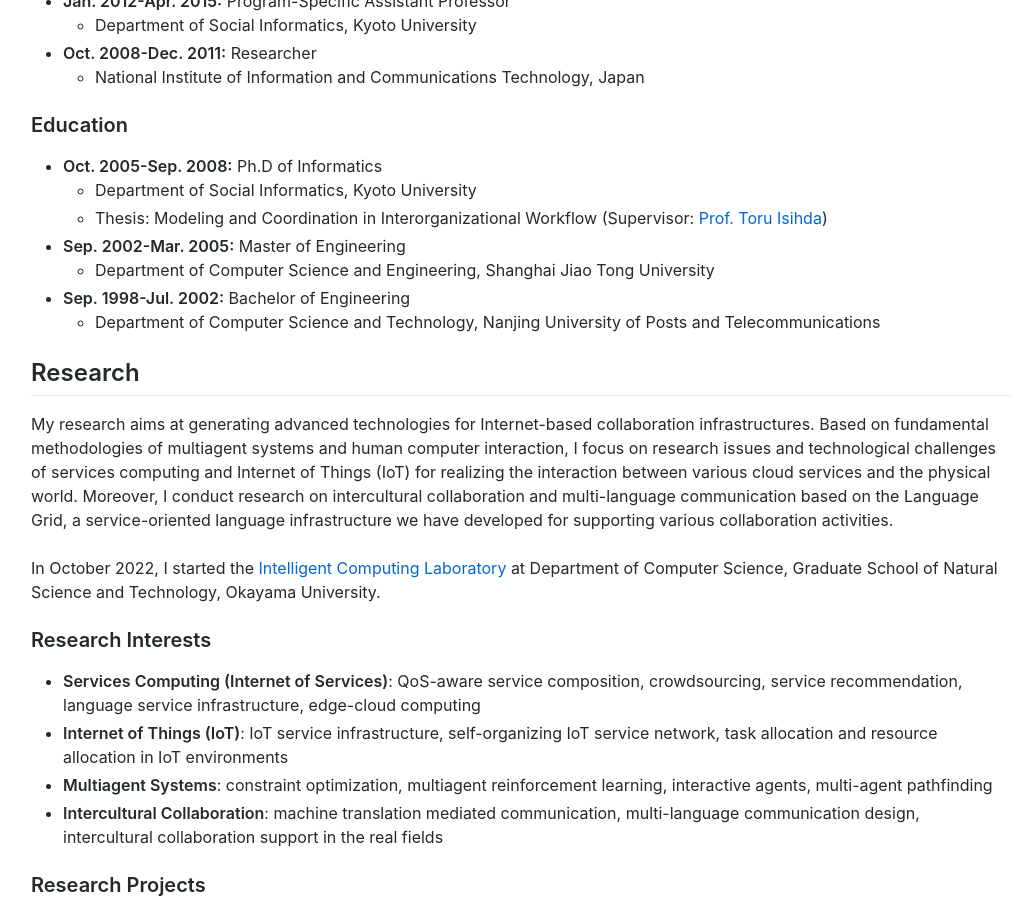
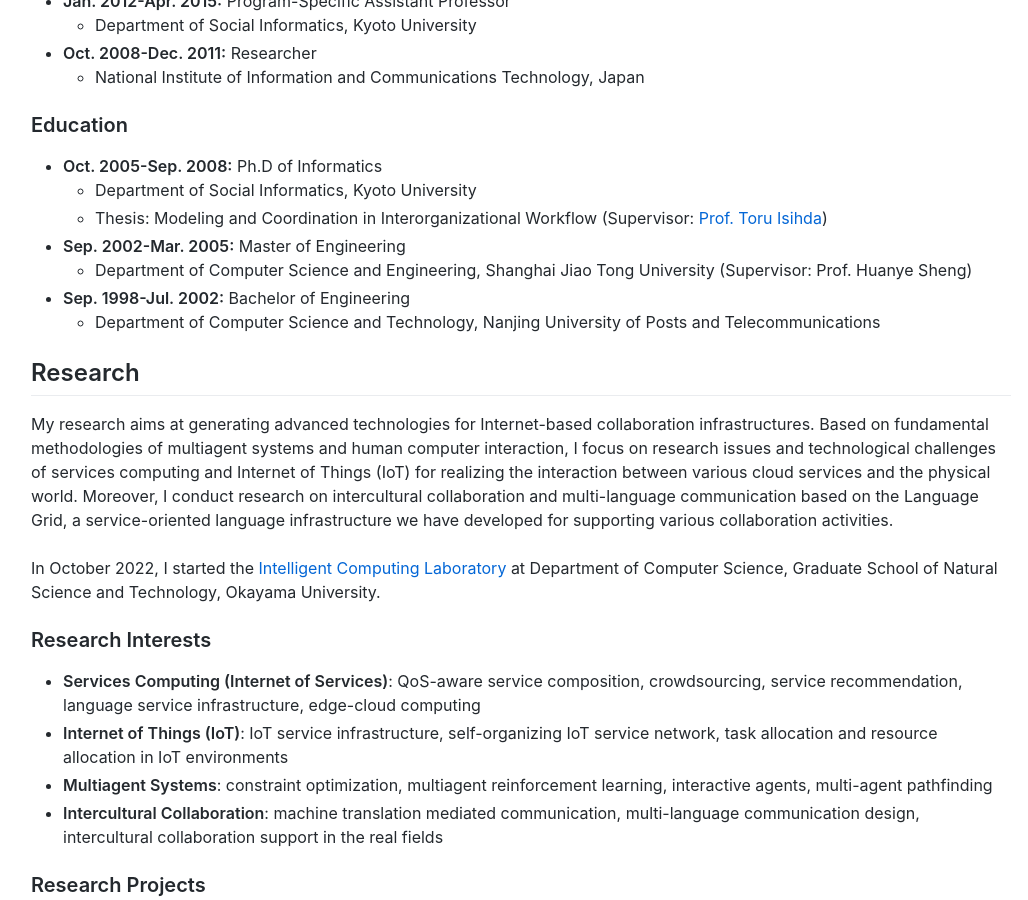
Before and after one commit to lindh/lindh.github.io, a Jekyll site: the page built from index.md, in a window 1280 px wide and 900 px high, scrolled down 717 px. Shown: the whole window, without its empty margins (119-1147 px from the left). Built offline with Jekyll 4.4.1, drawn with Linux system fonts in a browser that asks for light colours; comment, search, counter and statistics services are not loaded.

Commit message:
minor update

```diff
--- a/index.md
+++ b/index.md
@@ -43,7 +43,7 @@
   - Department of Social Informatics, Kyoto University
   - Thesis: Modeling and Coordination in Interorganizational Workflow (Supervisor: [Prof. Toru Isihda](https://oldtextbook.com/toru-ishida/))
 - **Sep. 2002-Mar. 2005:** Master of Engineering
-  - Department of Computer Science and Engineering, Shanghai Jiao Tong University
+  - Department of Computer Science and Engineering, Shanghai Jiao Tong University (Supervisor: Prof. Huanye Sheng)
 - **Sep. 1998-Jul. 2002:** Bachelor of Engineering
   - Department of Computer Science and Technology, Nanjing University of Posts and Telecommunications
 
```
